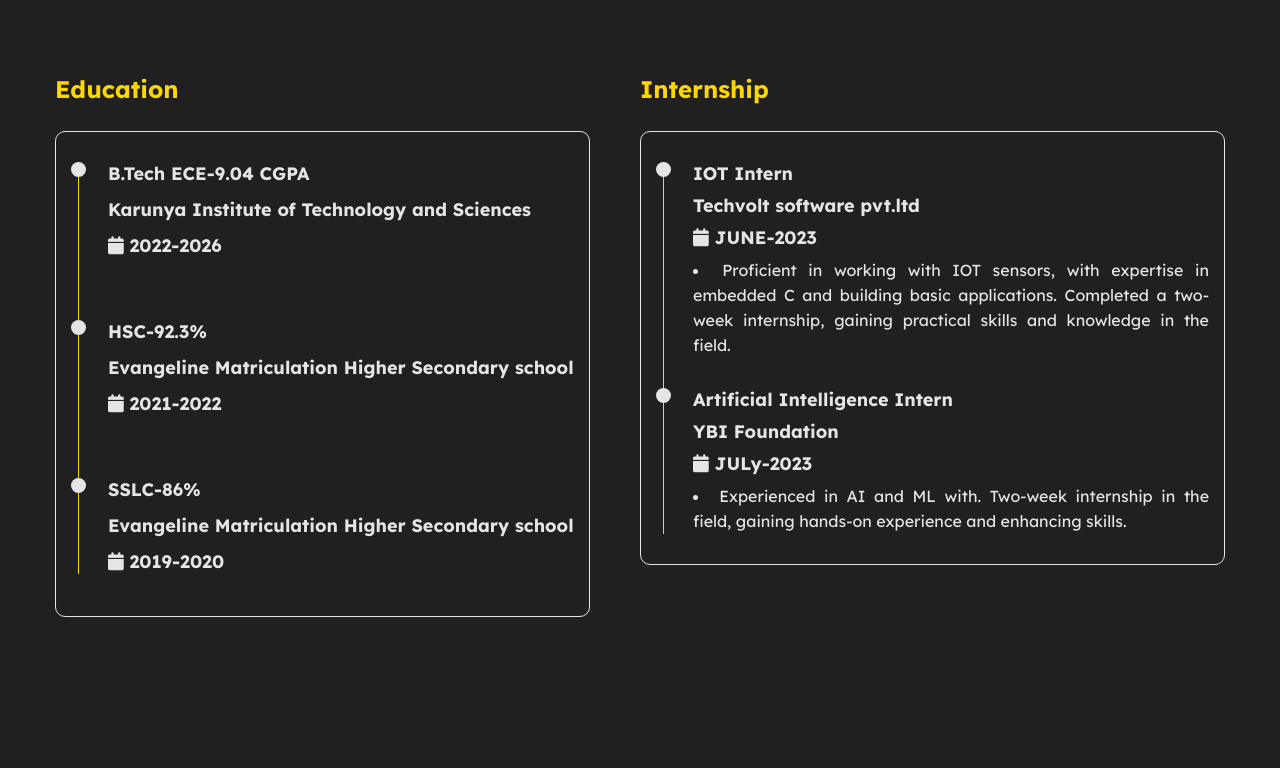
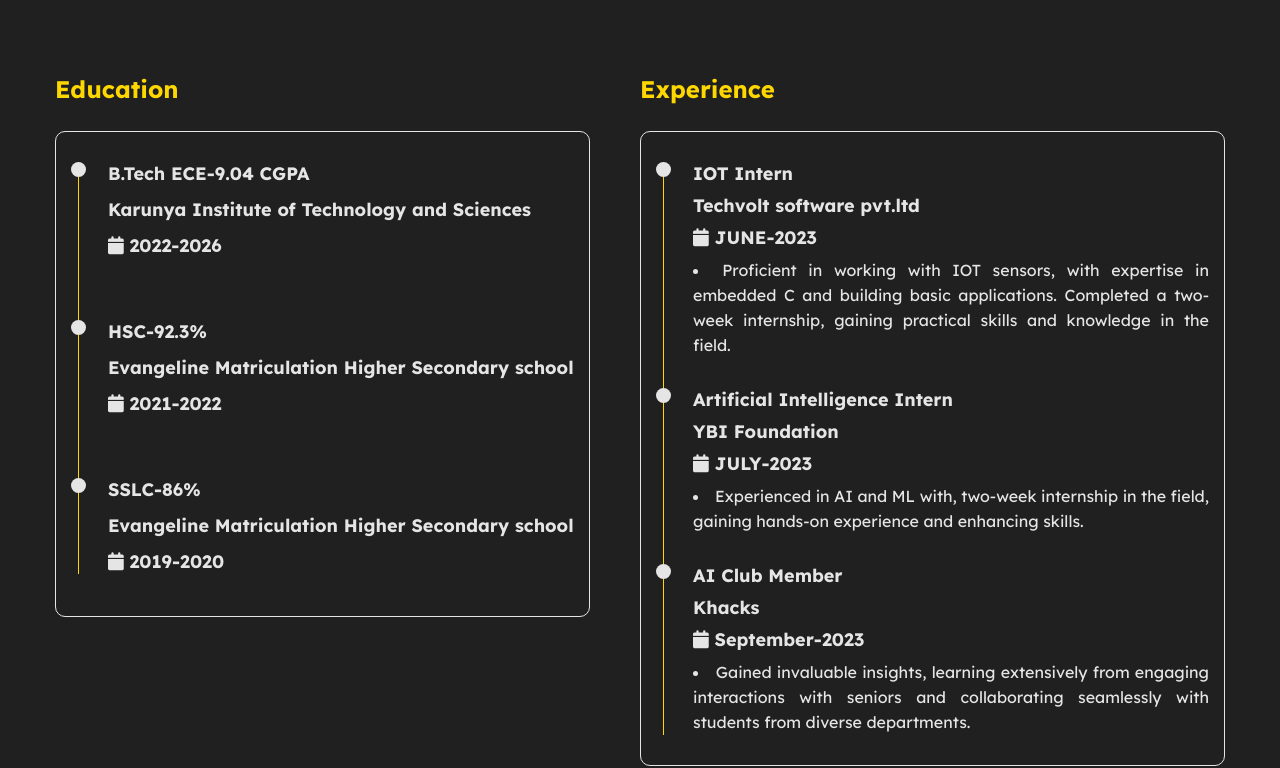
Before and after one commit to gokulj2005/Personal_portfolio, a plain HTML site: page index.html in a window 1280 px wide. Shown: the part 957-1725 px from the top of the page. Drawn offline with nearby package versions, Linux system fonts and the light colour scheme.

Commit message:
Update index.html

```diff
--- a/index.html
+++ b/index.html
@@ -18,12 +18,6 @@
     <header class="header-area">
         <div class="container">
             <div class="header">
-
-                <!-- <a href="" class="logo">
-                    <img src="files/signature.png" alt="" class="signature">
-                    <i class="fa fa-bolt"></i>
-                </a> -->
-
                 <ul class="navbar">
                     <li><a href="#home">Home</a></li>
                     <li><a href="#about">About</a></li>
@@ -140,7 +134,7 @@
                     </div>
                 </div>
                 <div class="internship">
-                    <h3 class="title">Internship</h3>
+                    <h3 class="title">Experience</h3>
                     <div class="row">
                         <div class="timeline-box">
                             <div class="timeline">
@@ -164,9 +158,18 @@
                                     <h3 class="timeline-title">Artificial Intelligence Intern</h3>
                                     <h4 class="timeline-title">YBI Foundation</h4>
                                     <h4 class="timeline-title">
-                                        <i class="fa fa-calendar"></i> JULy-2023
+                                        <i class="fa fa-calendar"></i> JULY-2023
                                     </h4>
-                                    <li class="timeline-text">Experienced in AI and ML with. Two-week internship in the field, gaining hands-on experience and enhancing skills.</li>
+                                    <li class="timeline-text">Experienced in AI and ML with, two-week internship in the field, gaining hands-on experience and enhancing skills.</li>
+                                </div>
+                                 <div class="timeline-item">
+                                    <div class="circle-dot"></div>
+                                    <h3 class="timeline-title">AI Club Member</h3>
+                                    <h4 class="timeline-title">Khacks</h4>
+                                    <h4 class="timeline-title">
+                                        <i class="fa fa-calendar"></i> September-2023
+                                    </h4>
+                                    <li class="timeline-text">Gained invaluable insights, learning extensively from engaging interactions with seniors and collaborating seamlessly with students from diverse departments.</li>
                                 </div>
 
                             </div>
@@ -201,13 +204,7 @@
                     <p>Built a tool to detect gas leakage in Households, Arduino uno and MQ2 Gas sensor.
                     </p>
                 </div>
-                <!-- 3rd Project -->
-                <!-- <div class="project">
-                    <i class="fa fa-desktop"></i>
-                    <h4>Portfolio Website</h4>
-                    <p>Created a portfolio website using HTML, CSS, and JavaScript, It serves as a platform to introduce myself, share my projects, and provide information about my  education and internship.</p>
-                </div>
-                 -->
+
             </div>
         </div>
     </section>
@@ -242,7 +239,7 @@
     <!-------------------------- Footer section -------------------------->
    <footer class="footer">
     <small class="message">Thanks for visiting and happy coding!</small>
-    <small class="copyright">&copy; Copyright 2023. All rights reserved.</small>
+    <small class="copyright">&copy; Copyright 2024. All rights reserved.</small>
    </footer>
 
 </body>
```
